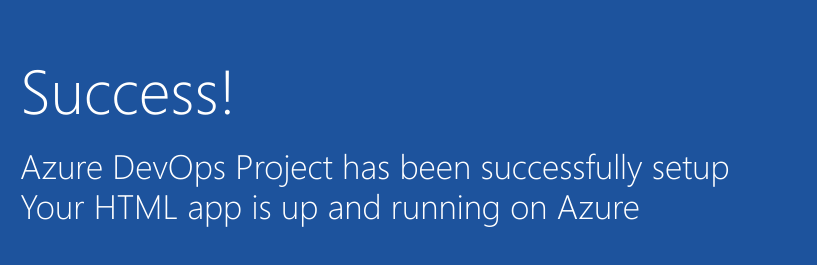
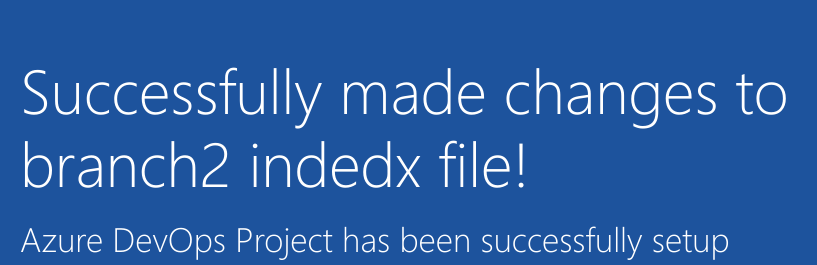
Before and after one commit to Vivek9874/DevOps2.1, a plain HTML site: page index.html in a window 1280 px wide. Shown: the part 325-590 px from the top of the page, 205-1022 px from the left. Drawn offline with Linux system fonts and the light colour scheme.

Commit message:
Commit to branch2

```diff
--- a/index.html
+++ b/index.html
@@ -2,7 +2,7 @@
 <html>
 
 <head>
-     <title>HTML Application</title>
+     <title>Branch 2</title>
 	 <link href="css/site.css" rel="stylesheet">
 </head>
 
@@ -18,7 +18,7 @@
             </a>
         </div>
             <div class="content-body">
-                <div class="success-text">Success!</div>
+                <div class="success-text">Successfully made changes to branch2 indedx file!</div>
                 <div class="description line-1"> Azure DevOps Project has been successfully setup</div>
                 <div class="description line-2"> Your HTML app is up and running on Azure</div>
                 <div class="next-steps-container">
```
